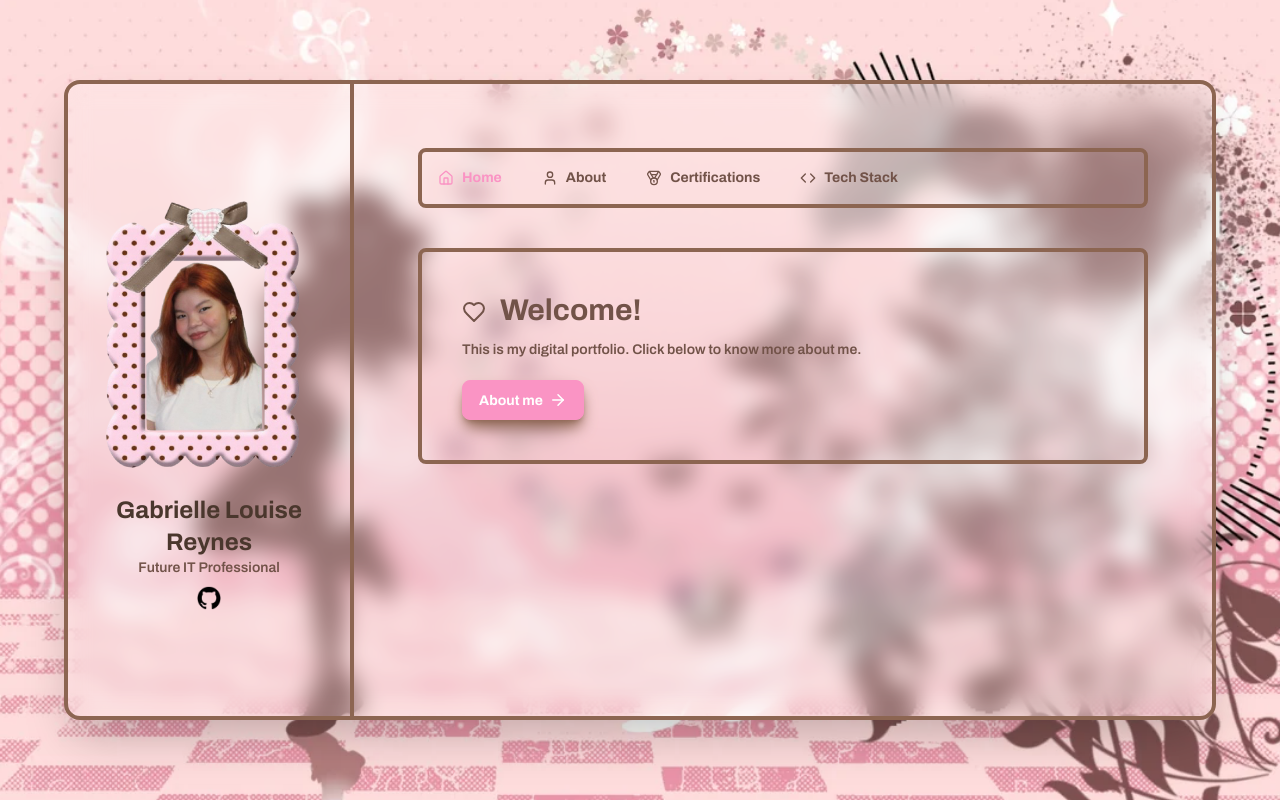
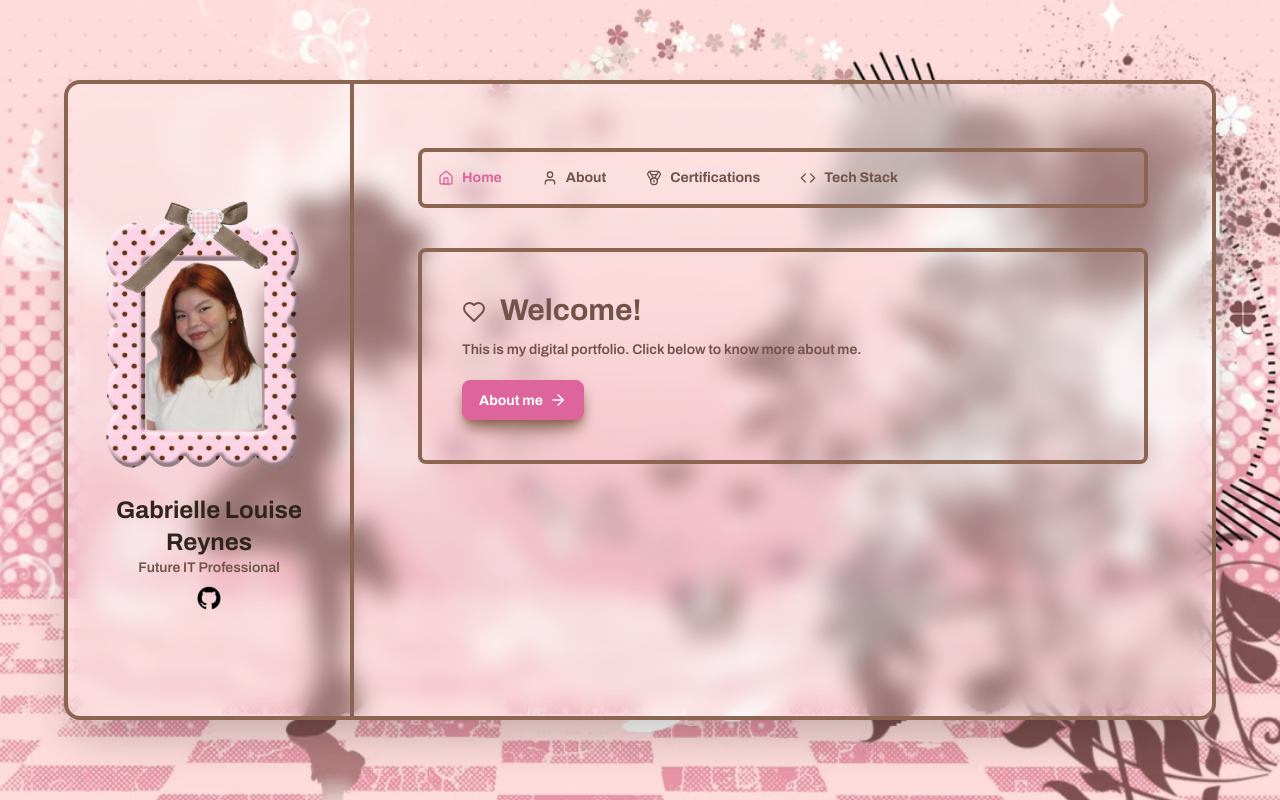
Before and after one commit to gabriellereynes/portfolio-nuxt, a Nuxt app: page / in a window 1280 px wide. Built offline with nearby package versions, Linux system fonts and the light colour scheme.

Commit message:
Update text colors to improve readability

```diff
--- a/app/assets/css/main.css
+++ b/app/assets/css/main.css
@@ -11,13 +11,13 @@
   --color-base-300: #bf9795;
   --color-base-content: #725349;
 
-  --color-primary: #fa94c4;
+  --color-primary: #DE649C;
   --color-primary-content: #ffffff;
   --color-secondary: #8c6551;
   --color-secondary-content: #ffffff;
   --color-accent: #fa94c4;
   --color-accent-content: #ffffff;
-  --color-neutral: #4a372d;
+  --color-neutral: #30241E;
   --color-neutral-content: #ffddbd;
 
   --color-info: #5b9bd5;
```
